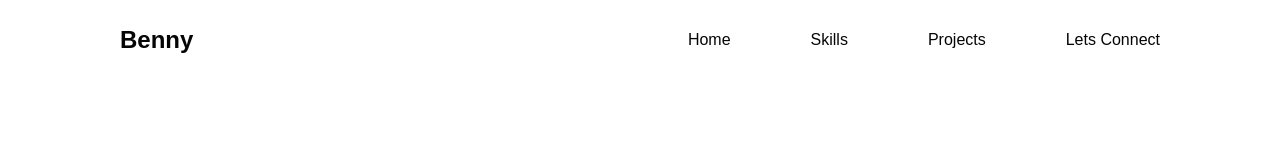
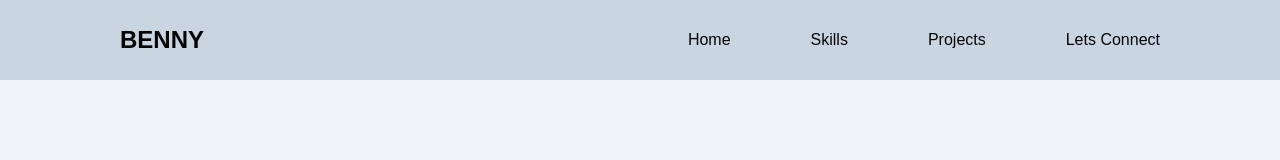
Before and after one commit to bennyshark/benedictgutierrez, a Next.js app: page / in a window 1280 px wide. Shown: the top 160 px of the page. Built offline with nearby package versions, Linux system fonts and the light colour scheme.

Commit message:
color picking

```diff
--- a/app/components/common/Navbar.tsx
+++ b/app/components/common/Navbar.tsx
@@ -2,9 +2,9 @@ import React from 'react'
 
 export default function Navbar() {
   return (
-    <nav className='flex justify-between px-30 py-6 items-center'>
+    <nav className='flex justify-between px-30 py-6 items-center bg-slate-300'>
         <div className='font-bold text-2xl'>
-            Benny
+            BENNY
         </div>
 
         <ul className='flex space-x-20'>
--- a/app/globals.css
+++ b/app/globals.css
@@ -1,7 +1,7 @@
 @import "tailwindcss";
 
 :root {
-  --background: #ffffff;
+   background-color: var(--color-slate-300);
   --foreground: rgb(6, 5, 5);
 }
 
--- a/app/page.tsx
+++ b/app/page.tsx
@@ -3,7 +3,7 @@ import profilePic from "../public/ben4.png";
 
 export default function Home() {
   return (
-    <div className="flex flex-col items-center ">
+    <div className="flex flex-col items-center bg-slate-100">
       <div className="py-30 flex space-x-30 ">
         <h1 className="pt-35 text-2xl">
           Hi! I am <br />
```
